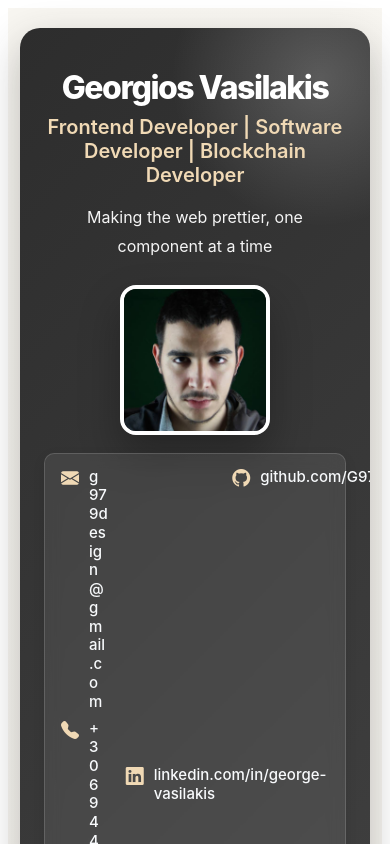
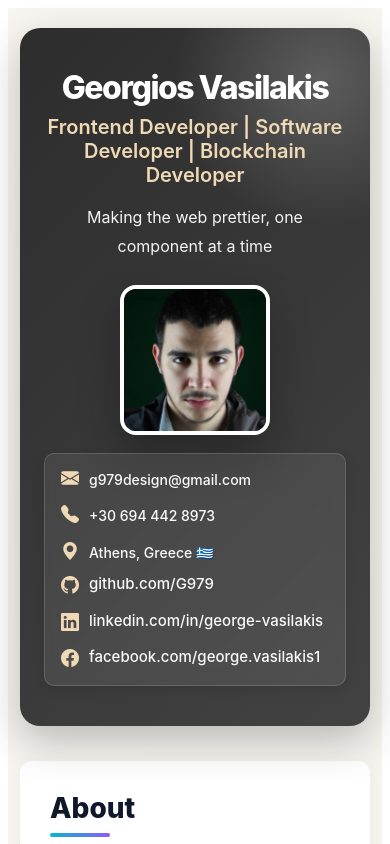
Before and after one commit to G979/CV, an Angular app: page / in a window 390 px wide. Shown: the top 844 px of the page. Built offline with nearby package versions, Linux system fonts and the light colour scheme.

Commit message:
Refine PDF print layout: fixed grids and spacing for mobile

```diff
--- a/src/app/app.css
+++ b/src/app/app.css
@@ -587,6 +587,30 @@
     width: 100%;
     align-self: stretch;
     padding: 14px 16px;
+    grid-template-columns: 1fr;
+    min-height: auto;
+    gap: 12px;
+  }
+
+  .contact-col {
+    gap: 14px;
+  }
+
+  .contact-col-end {
+    align-items: flex-start;
+  }
+
+  .contact-item {
+    font-size: 13px;
+    word-break: break-word;
+    overflow-wrap: break-word;
+  }
+
+  .contact-card span, .contact-item span {
+    font-size: 14px;
+    word-break: break-word;
+    overflow-wrap: break-word;
+    transform: translateY(2.5px);
   }
 
   .name-main {
```
